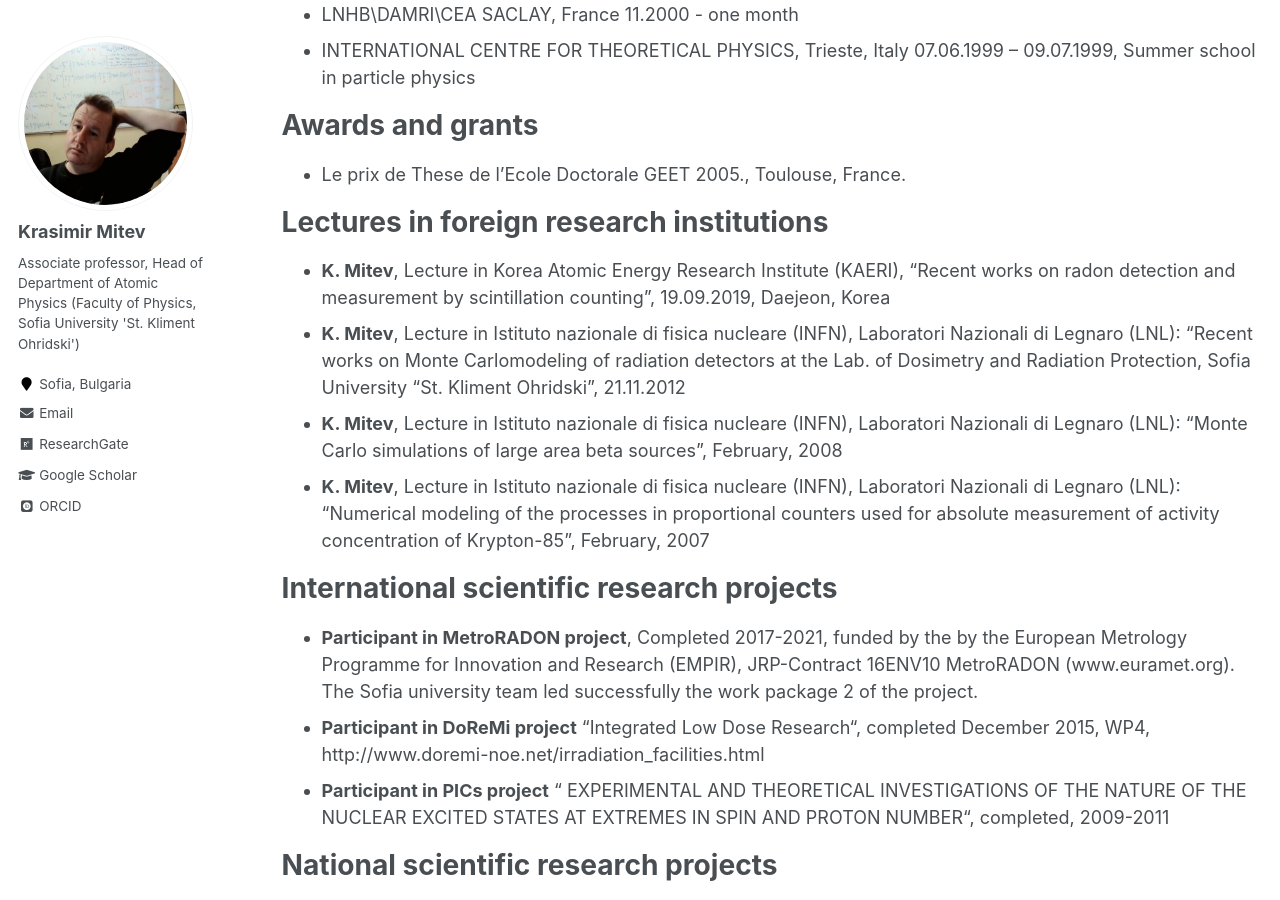
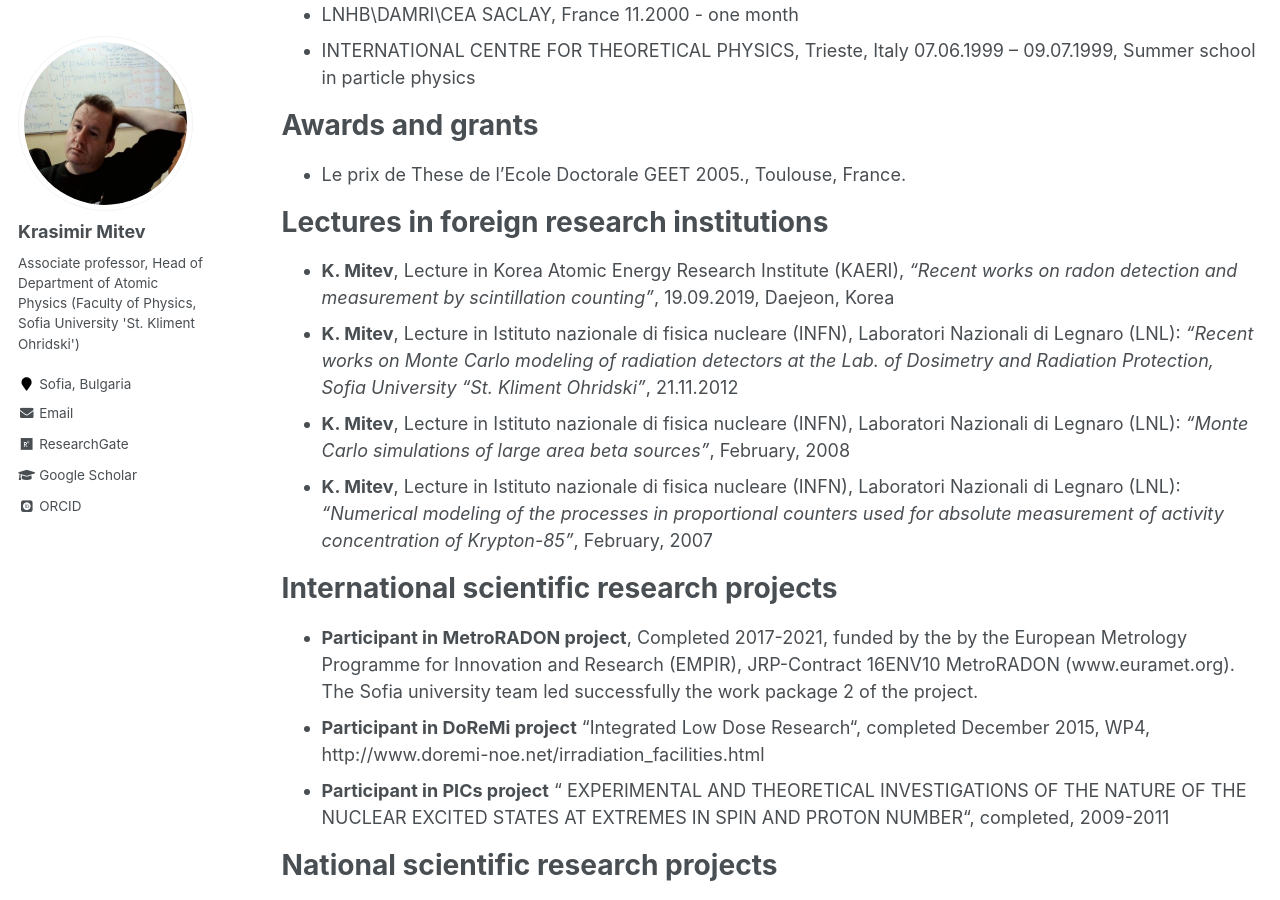
Before and after one commit to KrasimirMitev/krasimirmitev.github.io, a Jekyll site: the page built from _pages/cv.md, in a window 1280 px wide and 900 px high, scrolled down 901 px. Built offline with Jekyll 4.4.1, drawn with Linux system fonts in a browser that asks for light colours; some web fonts are replaced.

Commit message:
Update cv.md

```diff
--- a/_pages/cv.md
+++ b/_pages/cv.md
@@ -52,11 +52,11 @@ Awards and grants
 
 Lectures in foreign research institutions
 ===
-* __K. Mitev__, Lecture in Korea Atomic Energy Research Institute (KAERI), “Recent works on radon detection and measurement by scintillation
-counting”, 19.09.2019, Daejeon, Korea
-* __K. Mitev__, Lecture in Istituto nazionale di fisica nucleare (INFN), Laboratori Nazionali di Legnaro (LNL): “Recent works on Monte Carlomodeling of radiation detectors at the Lab. of Dosimetry and Radiation Protection, Sofia University “St. Kliment Ohridski”, 21.11.2012
-* __K. Mitev__, Lecture in Istituto nazionale di fisica nucleare (INFN), Laboratori Nazionali di Legnaro (LNL): “Monte Carlo simulations of large area beta sources”, February, 2008
-* __K. Mitev__, Lecture in Istituto nazionale di fisica nucleare (INFN), Laboratori Nazionali di Legnaro (LNL): “Numerical modeling of the processes in proportional counters used for absolute measurement of activity concentration of Krypton-85”, February, 2007
+* __K. Mitev__, Lecture in Korea Atomic Energy Research Institute (KAERI), _“Recent works on radon detection and measurement by scintillation
+counting”_, 19.09.2019, Daejeon, Korea
+* __K. Mitev__, Lecture in Istituto nazionale di fisica nucleare (INFN), Laboratori Nazionali di Legnaro (LNL): _“Recent works on Monte Carlo modeling of radiation detectors at the Lab. of Dosimetry and Radiation Protection, Sofia University “St. Kliment Ohridski”_, 21.11.2012
+* __K. Mitev__, Lecture in Istituto nazionale di fisica nucleare (INFN), Laboratori Nazionali di Legnaro (LNL): _“Monte Carlo simulations of large area beta sources”_, February, 2008
+* __K. Mitev__, Lecture in Istituto nazionale di fisica nucleare (INFN), Laboratori Nazionali di Legnaro (LNL): _“Numerical modeling of the processes in proportional counters used for absolute measurement of activity concentration of Krypton-85”_, February, 2007
 
 
 International scientific research projects
```
